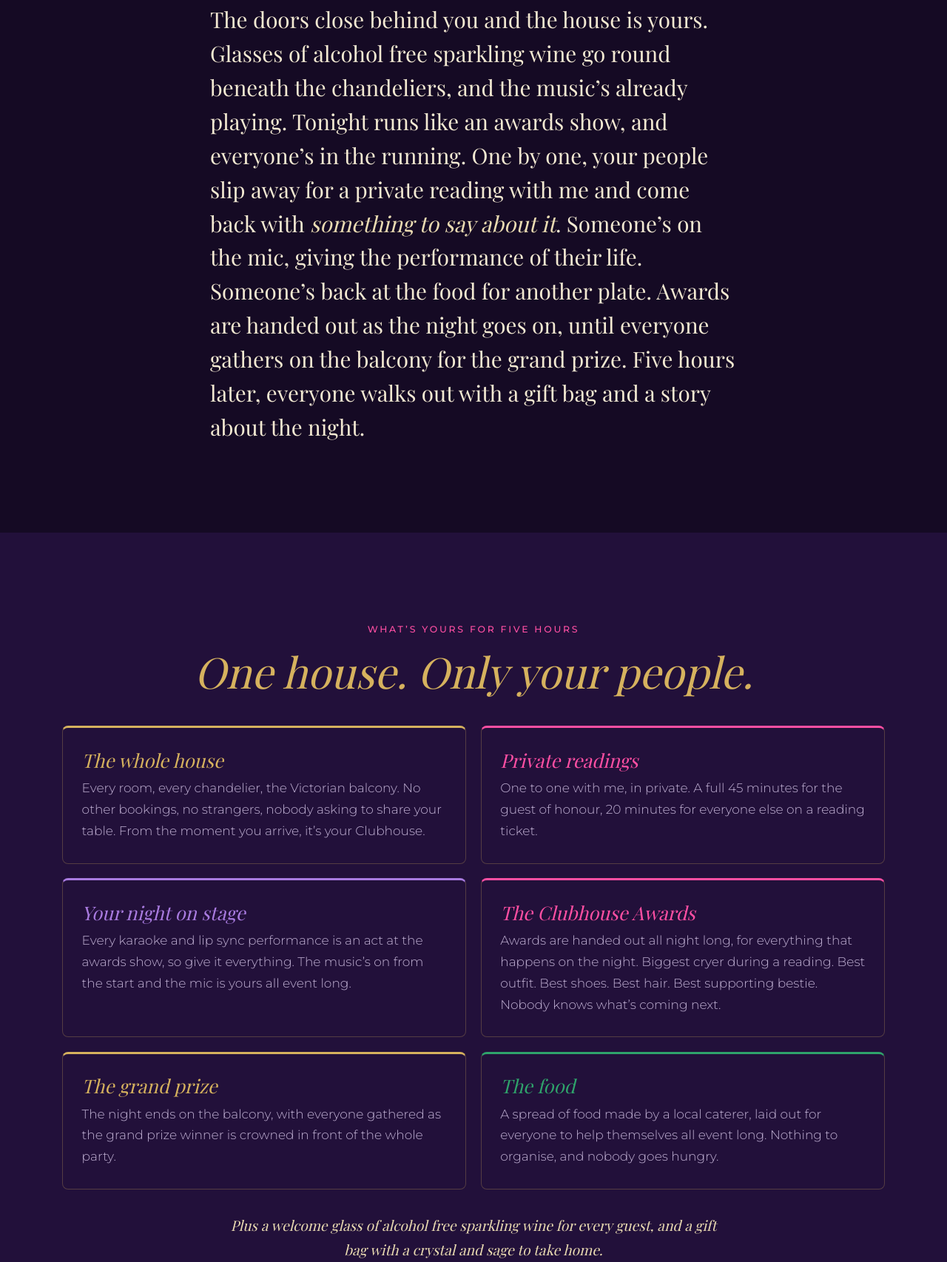
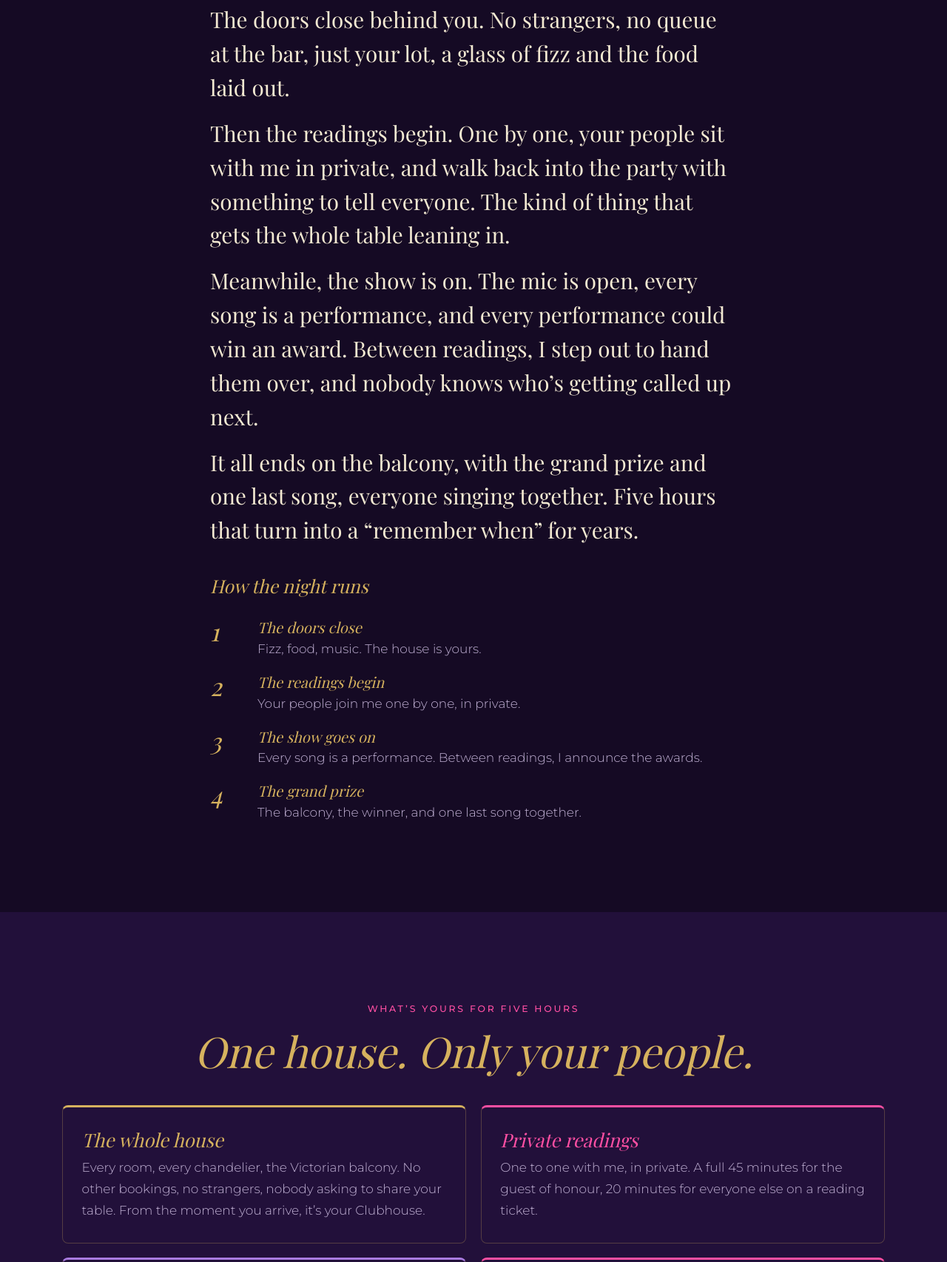
Before and after one commit to mariemonroe144/mariemonroesclubhouse, a plain HTML site: page private-experience/index.html in a window 1280 px wide. Shown: the part 1094-2800 px from the top of the page at 74% size. Drawn offline with nearby package versions, Linux system fonts and the light colour scheme; a web font is replaced by a local one.

Commit message:
Party page: new promoter copy, how the night runs, value line
Co-Authored-By: Claude Opus 5.5 <noreply@anthropic.com>
Claude-Session: https://claude.ai/code/session_01DkLc21zw2VHLuiCK1YjbYH

```diff
--- a/private-experience/index.html
+++ b/private-experience/index.html
@@ -132,6 +132,9 @@ section{padding:clamp(4.5rem,10vw,7.5rem) 0}
 .pxreviews{display:grid;grid-template-columns:repeat(3,1fr);gap:.8rem}
 .pxreviews img{width:100%;border-radius:8px;border:1px solid var(--line)}
 @media (max-width:640px){.pxgallery,.pxreviews{grid-template-columns:1fr}}
+.story+.story{margin-top:1rem}
+.value{margin:0;color:var(--gold-pale);font-size:.95rem}
+.value strong{color:var(--gold);font-weight:600}
 /* readings */
 .readings{background:linear-gradient(135deg,rgba(255,79,163,.08),transparent 60%),var(--purple);border-top:1px solid var(--line);border-bottom:1px solid var(--line)}
 .readings .box{display:grid;grid-template-columns:1.2fr .8fr;gap:2rem;align-items:center}
@@ -285,8 +288,8 @@ footer nav,footer .social{margin-top:1rem;display:flex;flex-wrap:wrap;gap:.6rem
   <section class="hero px-hero" id="hero">
     <div class="hero-inner">
       <span class="eyebrow">The Private Clubhouse Experience · Sundays only</span>
-      <h1>Close the doors. The Clubhouse is yours.</h1>
-      <p class="sub">Five hours in a Grade II listed Victorian house with your favourite people and nobody else. Private readings, a night that runs like an awards show, karaoke, a grand prize to finish, a spread of food from a local caterer and a glass of something sparkling the moment you walk in.</p>
+      <h1>The Sunday your group will talk about for years.</h1>
+      <p class="sub">Your favourite people. A private reading with me. And your own awards show, in a Victorian house that’s all yours.</p>
       <div class="ctas">
         <a class="cta" href="#book">Book your Sunday</a>
         <a class="cta line" href="#tickets">See the tickets</a>
@@ -301,7 +304,17 @@ footer nav,footer .social{margin-top:1rem;display:flex;flex-wrap:wrap;gap:.6rem
     <div class="narrow">
       <span class="eyebrow">Picture it</span>
       <h2>Your five hours</h2>
-      <p class="story">The doors close behind you and the house is yours. Glasses of alcohol free sparkling wine go round beneath the chandeliers, and the music’s already playing. Tonight runs like an awards show, and everyone’s in the running. One by one, your people slip away for a private reading with me and come back with <em>something to say about it</em>. Someone’s on the mic, giving the performance of their life. Someone’s back at the food for another plate. Awards are handed out as the night goes on, until everyone gathers on the balcony for the grand prize. Five hours later, everyone walks out with a gift bag and a story about the night.</p>
+      <p class="story">The doors close behind you. No strangers, no queue at the bar, just your lot, a glass of fizz and the food laid out.</p>
+      <p class="story">Then the readings begin. One by one, your people sit with me in private, and walk back into the party with something to tell everyone. The kind of thing that gets the whole table leaning in.</p>
+      <p class="story">Meanwhile, the show is on. The mic is open, every song is a performance, and every performance could win an award. Between readings, I step out to hand them over, and nobody knows who’s getting called up next.</p>
+      <p class="story">It all ends on the balcony, with the grand prize and one last song, everyone singing together. Five hours that turn into a “remember when” for years.</p>
+      <h3 style="margin-top:2.4rem">How the night runs</h3>
+      <ul class="flow">
+        <li><span class="n">1</span><div><h3>The doors close</h3><p>Fizz, food, music. The house is yours.</p></div></li>
+        <li><span class="n">2</span><div><h3>The readings begin</h3><p>Your people join me one by one, in private.</p></div></li>
+        <li><span class="n">3</span><div><h3>The show goes on</h3><p>Every song is a performance. Between readings, I announce the awards.</p></div></li>
+        <li><span class="n">4</span><div><h3>The grand prize</h3><p>The balcony, the winner, and one last song together.</p></div></li>
+      </ul>
     </div>
   </section>
 
@@ -315,7 +328,7 @@ footer nav,footer .social{margin-top:1rem;display:flex;flex-wrap:wrap;gap:.6rem
         <article style="--c:var(--gold)"><h3>The whole house</h3><p>Every room, every chandelier, the Victorian balcony. No other bookings, no strangers, nobody asking to share your table. From the moment you arrive, it’s your Clubhouse.</p></article>
         <article style="--c:var(--pink)"><h3>Private readings</h3><p>One to one with me, in private. A full 45 minutes for the guest of honour, 20 minutes for everyone else on a reading ticket.</p></article>
         <article style="--c:#A97BE0"><h3>Your night on stage</h3><p>Every karaoke and lip sync performance is an act at the awards show, so give it everything. The music’s on from the start and the mic is yours all event long.</p></article>
-        <article style="--c:var(--pink)"><h3>The Clubhouse Awards</h3><p>Awards are handed out all night long, for everything that happens on the night. Biggest cryer during a reading. Best outfit. Best shoes. Best hair. Best supporting bestie. Nobody knows what’s coming next.</p></article>
+        <article style="--c:var(--pink)"><h3>The Clubhouse Awards</h3><p>Awards are handed out all night long, for everything that happens on the night. What they’re for stays a surprise until I call your name.</p></article>
         <article style="--c:var(--gold)"><h3>The grand prize</h3><p>The night ends on the balcony, with everyone gathered as the grand prize winner is crowned in front of the whole party.</p></article>
         <article style="--c:#2FA36B"><h3>The food</h3><p>A spread of food made by a local caterer, laid out for everyone to help themselves all event long. Nothing to organise, and nobody goes hungry.</p></article>
       </div>
@@ -368,6 +381,7 @@ footer nav,footer .social{margin-top:1rem;display:flex;flex-wrap:wrap;gap:.6rem
             <li>A welcome glass of alcohol free sparkling wine</li>
             <li>A gift bag with a crystal and sage</li>
           </ul>
+          <p class="value">Five hours, the whole house, food, fizz, the dance floor, karaoke, your own awards show, and a gift bag to take home. <strong>All for £49.</strong></p>
         </div>
       </div>
       <div class="addons">
```
